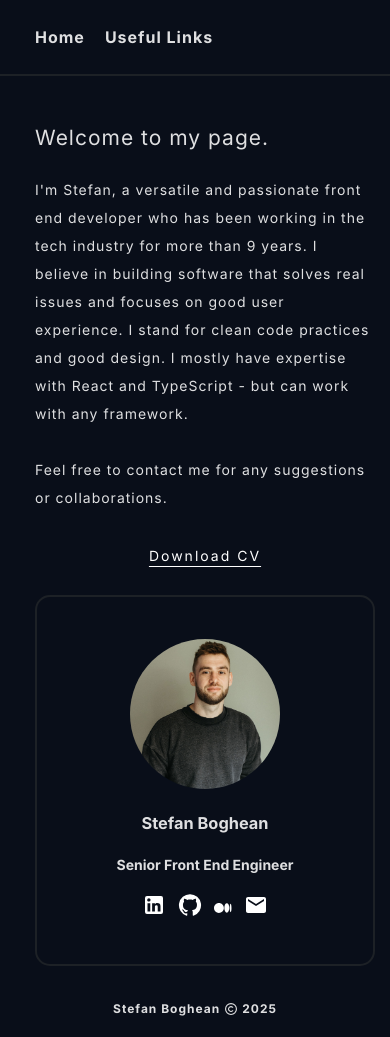
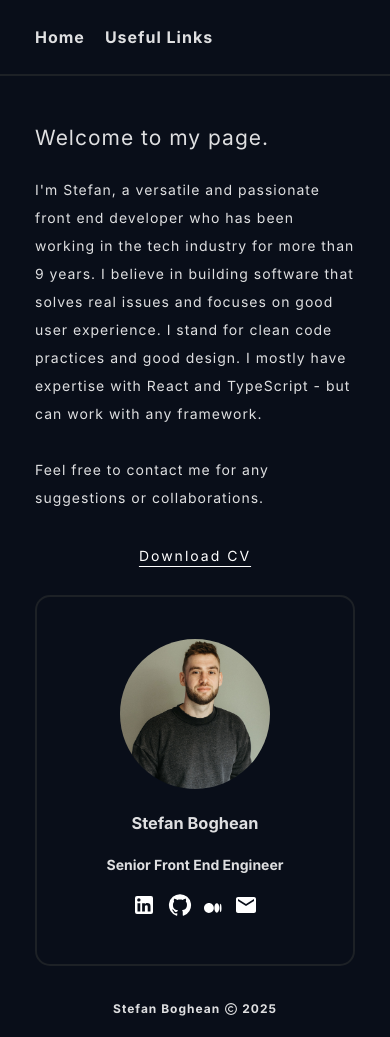
Before and after one commit to steff93/bio, a React (Vite) app: page / in a window 390 px wide. Built offline with nearby package versions, Linux system fonts and the light colour scheme.

Commit message:
one last test

```diff
--- a/src/components/Card.scss
+++ b/src/components/Card.scss
@@ -19,6 +19,10 @@
       display: none;
     }
   }
+
+  @media (max-width: 767px) {
+    min-width: 260px;
+  }
 }
 
 .profile-image {
```
